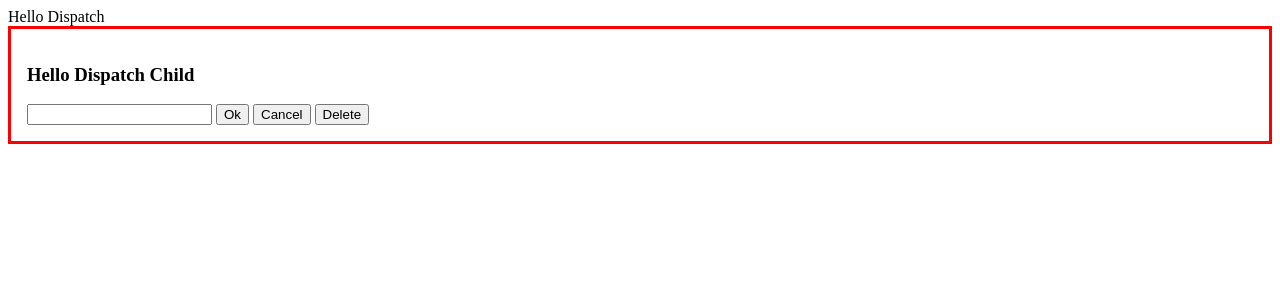
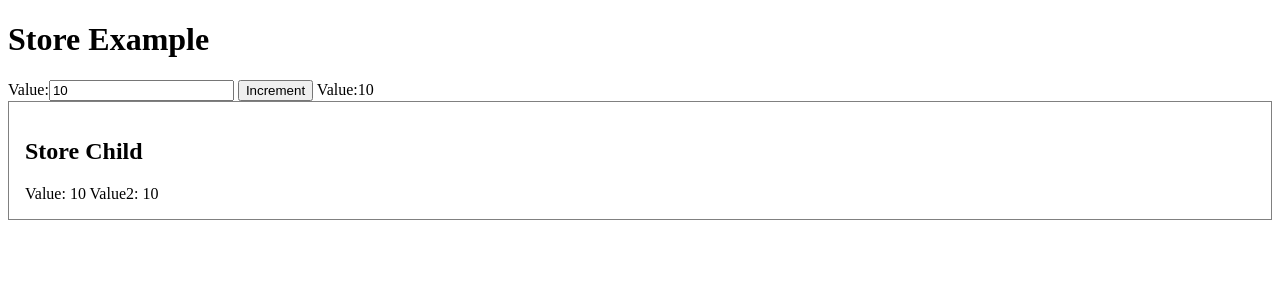
Before and after one commit to sajuthankappan/svelte-training-app, a Svelte app: page / in a window 1280 px wide. Shown: the top 300 px of the page. Built offline with nearby package versions, Linux system fonts and the light colour scheme.

Commit message:
Add store example

```diff
--- a/src/App.svelte
+++ b/src/App.svelte
@@ -1,8 +1,9 @@
 <script>
     import HelloCompositionParent from "./lib/HelloCompositionParent.svelte";
     import HelloDispatch from "./lib/HelloDispatch.svelte";
+    import StoreExample from "./lib/StoreExample.svelte";
 </script>
 
 <main>
-<HelloDispatch />
+    <StoreExample />
 </main>
--- /dev/null
+++ b/src/lib/StoreChild.svelte
@@ -0,0 +1,20 @@
+<script>
+  import { count, count2 } from "./store";
+</script>
+
+<div class="child-container">
+  <h2>Store Child</h2>
+
+  <div>
+    Value: {$count}
+    Value2: {count2}
+  </div>
+</div>
+
+<style>
+  .child-container {
+    border: solid 1px;
+    border-color: gray;
+    padding: 1rem;
+  }
+</style>
--- /dev/null
+++ b/src/lib/StoreExample.svelte
@@ -0,0 +1,21 @@
+<script>
+  import StoreChild from "./StoreChild.svelte";
+  import { count, setCount2, count2 } from "./store";
+
+  let value = 10;
+
+  function handleIncrementClick() {
+    value = value + 1;
+    count.set(value);
+    setCount2(value);
+  }
+</script>
+
+<h1>Store Example</h1>
+
+Value:<input bind:value />
+<button on:click={handleIncrementClick}>Increment</button>
+
+Value:{value}
+
+<StoreChild />
--- /dev/null
+++ b/src/lib/store.js
@@ -0,0 +1,9 @@
+import { writable } from 'svelte/store';
+
+export const count = writable(10);
+
+export let count2 = 10;
+
+export function setCount2(value) {
+  count2 = value;
+}
```
